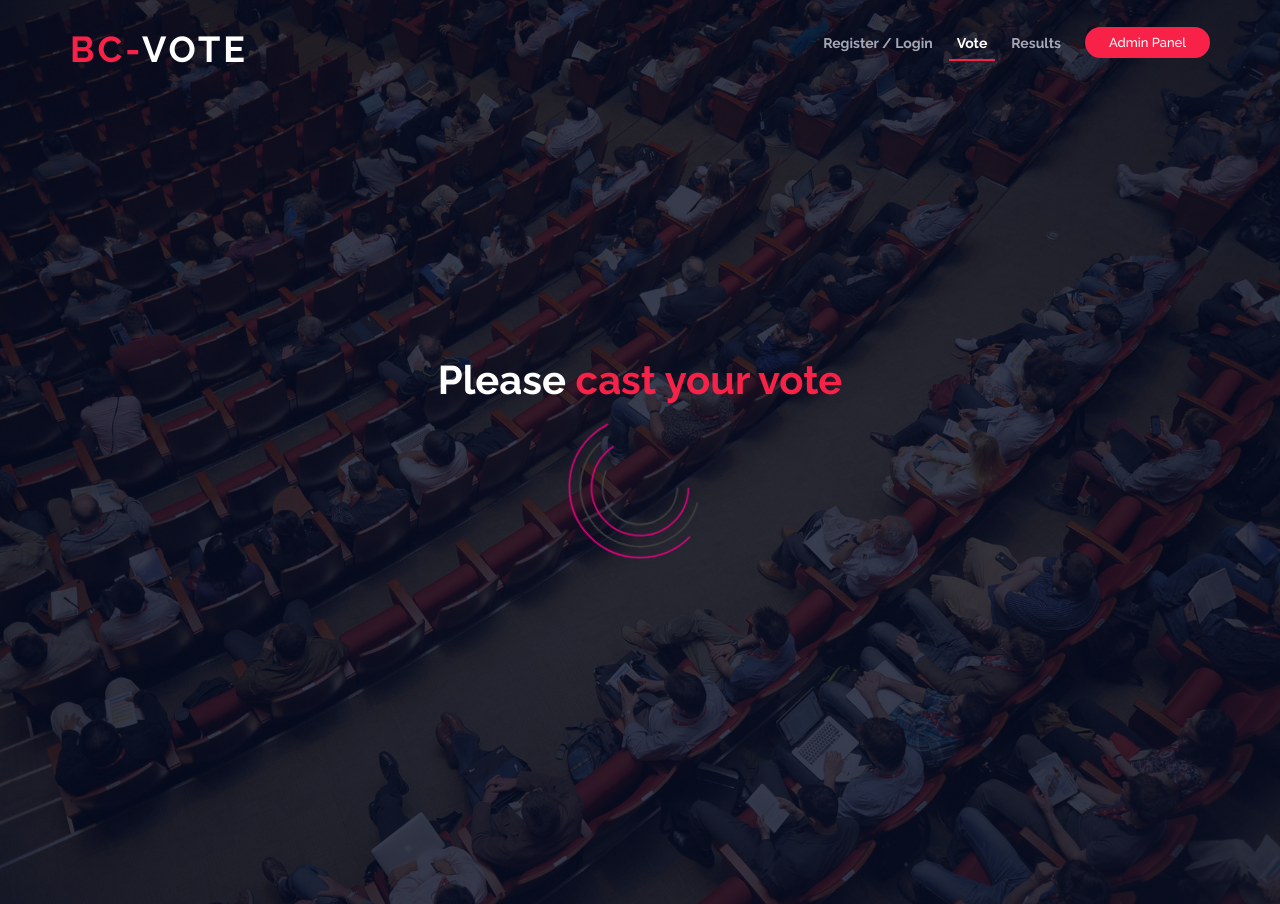
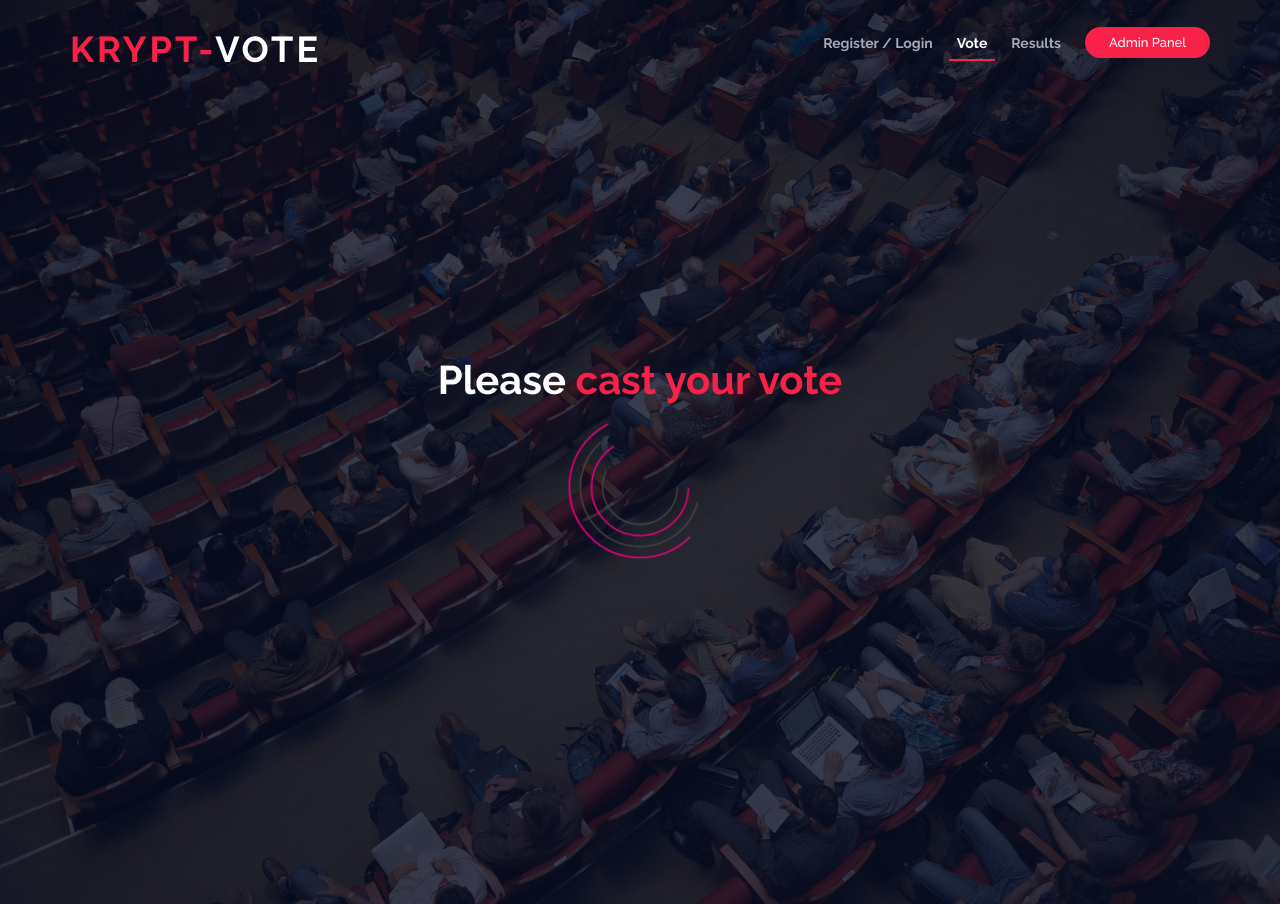
Before and after one commit to khizer08/brindavan, a website with bundled scripts: page src/vote.html in a window 1280 px wide. Built offline with nearby package versions, Linux system fonts and the light colour scheme.

Commit message:
final project changes

```diff
--- a/src/js/app.js
+++ b/src/js/app.js
@@ -10,7 +10,7 @@ App = {
 
     // web3 connects our client side application to the blockchain.
     // metamask gives us an instance of web3 that we will use to connect to the blockchain
-    // if this doesn't happen we will set a default web3 provider from our local blockchain instance 'localhost 7545'
+
     init: function () {
         return App.initWeb3();
     },
@@ -63,8 +63,6 @@ App = {
     listenForEvents: function () {
         App.contracts.Election.deployed().then(function (instance) {
             // Restart Chrome if you are unable to receive this event
-            // This is a known issue with Metamask
-            // https://github.com/MetaMask/metamask-extension/issues/2393
             instance.votedEvent({}, {
                 fromBlock: 0,
                 toBlock: 'latest'
--- a/src/vote.html
+++ b/src/vote.html
@@ -5,7 +5,7 @@
     <meta http-equiv="X-UA-Compatible" content="IE=edge">
     <meta name="viewport" content="width=device-width, initial-scale=1">
     <!-- The above 3 meta tags *must* come first in the head; any other head content must come *after* these tags -->
-    <title>BC Vote</title>
+    <title>KRYPT Vote</title>
 
     <!-- Bootstrap -->
     <link href="css/bootstrap.min.css" rel="stylesheet">
@@ -42,7 +42,7 @@
 
         <div id="logo" class="pull-left">
             <!-- Uncomment below if you prefer to use a text logo -->
-            <h1><a ><span>BC-</span>VOTE</a></h1>
+            <h1><a ><span>KRYPT-</span>VOTE</a></h1>
         </div>
 
         <nav id="nav-menu-container">
```
Also changed, not shown: src/addCandidate.html (+2 -2 lines), src/admin.html (+2 -2 lines), src/index.html (+3 -3 lines), src/login.html (+2 -2 lines), src/results.html (+2 -2 lines).
